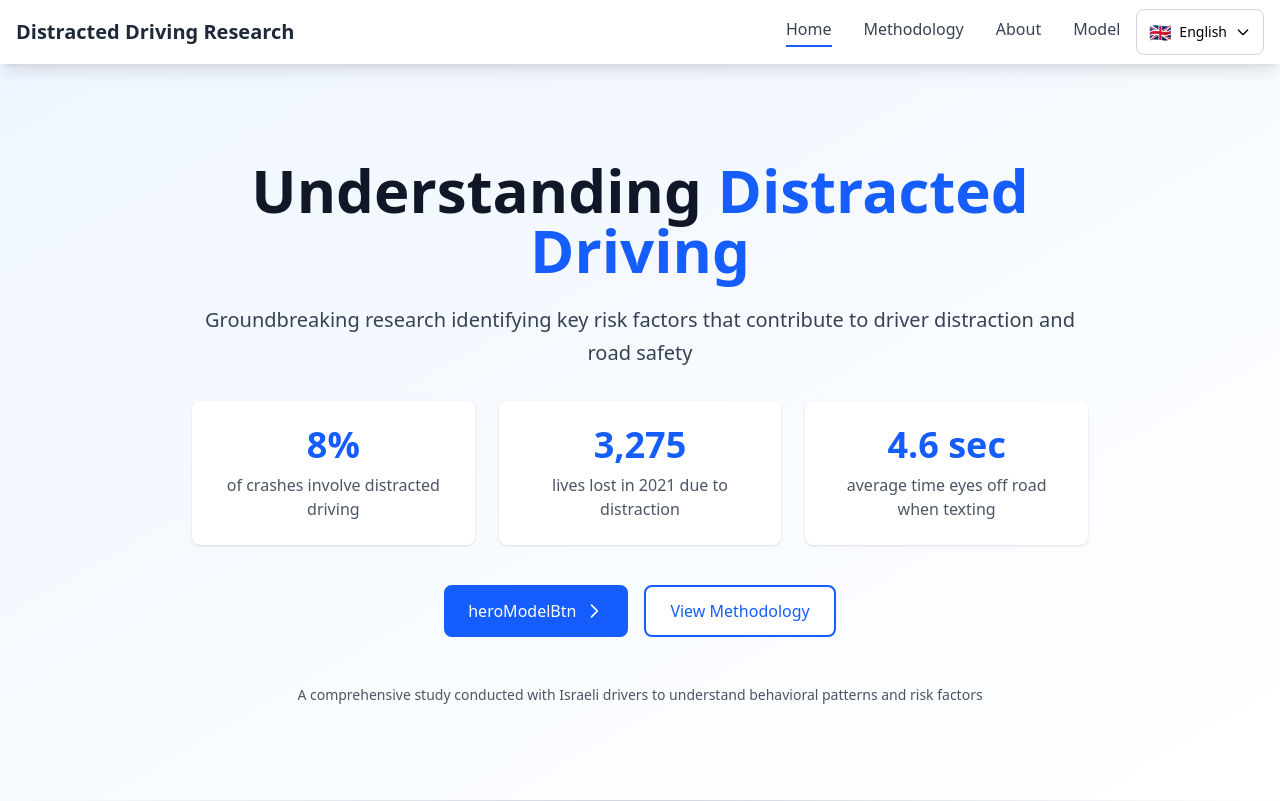
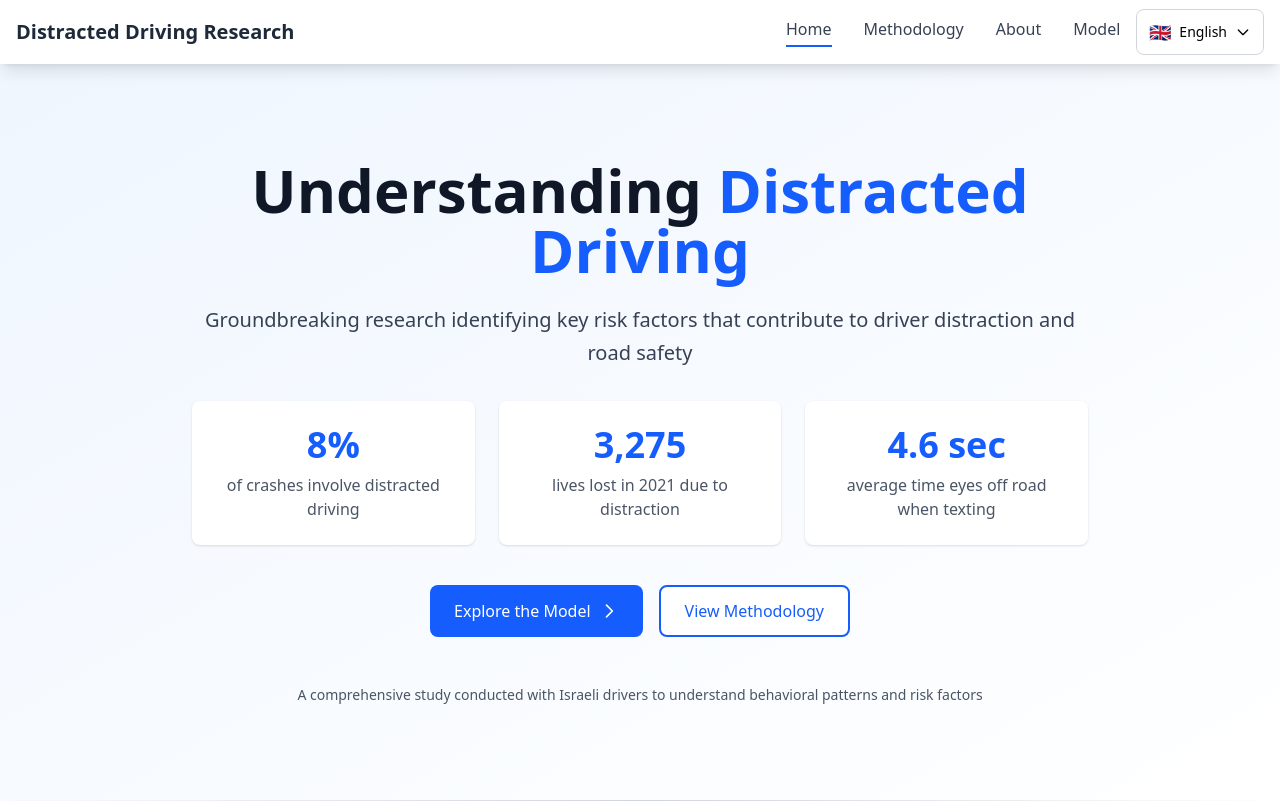
Before and after one commit to WilliamGiammona/odel-project, a Next.js app: page / in a window 1280 px wide. Built offline with nearby package versions, Linux system fonts and the light colour scheme.

Commit message:
updated translation

```diff
--- a/app/contexts/LanguageContext.tsx
+++ b/app/contexts/LanguageContext.tsx
@@ -38,7 +38,7 @@ const translations = {
     heroLivesStat: "lives lost in 2021 due to distraction",
     heroTimeStat: "average time eyes off road when texting",
     heroStatSec: "sec",
-    heroExploreBtn: "Explore the Research",
+    heroModelBtn: "Explore the Model",
     heroMethodologyBtn: "View Methodology",
     heroContext:
       "A comprehensive study conducted with Israeli drivers to understand behavioral patterns and risk factors",
@@ -70,7 +70,7 @@ const translations = {
     heroLivesStat: "חיים אבדו ב-2021 עקב הסחת דעת",
     heroTimeStat: "זמן ממוצע שהעיניים לא על הכביש בעת הודעה",
     heroStatSec: "שניות",
-    heroExploreBtn: "חקור את המחקר",
+    heroModelBtn: "חקור את המודל",
     heroMethodologyBtn: "צפה במתודולוגיה",
     heroContext:
       "מחקר מקיף שנערך עם נהגים ישראלים להבנת דפוסי התנהגות וגורמי סיכון",
```
